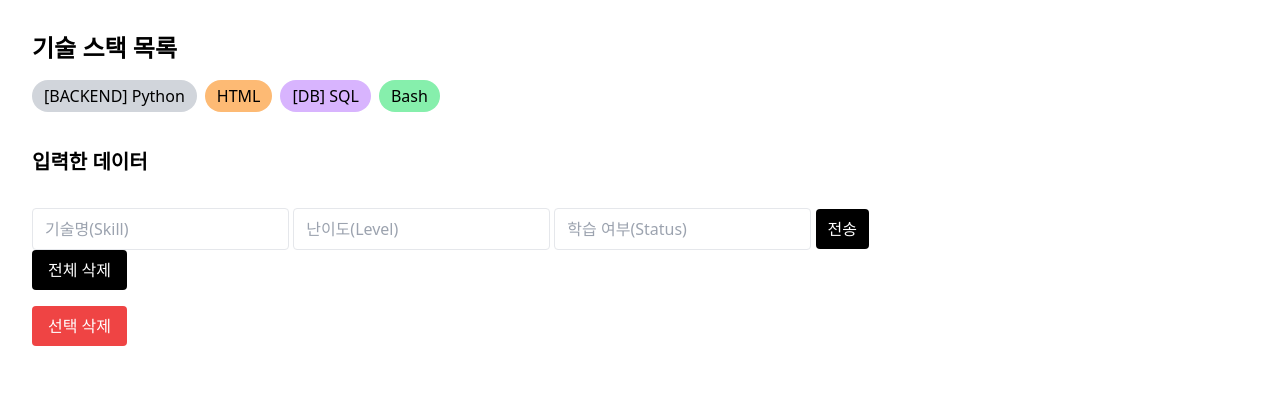
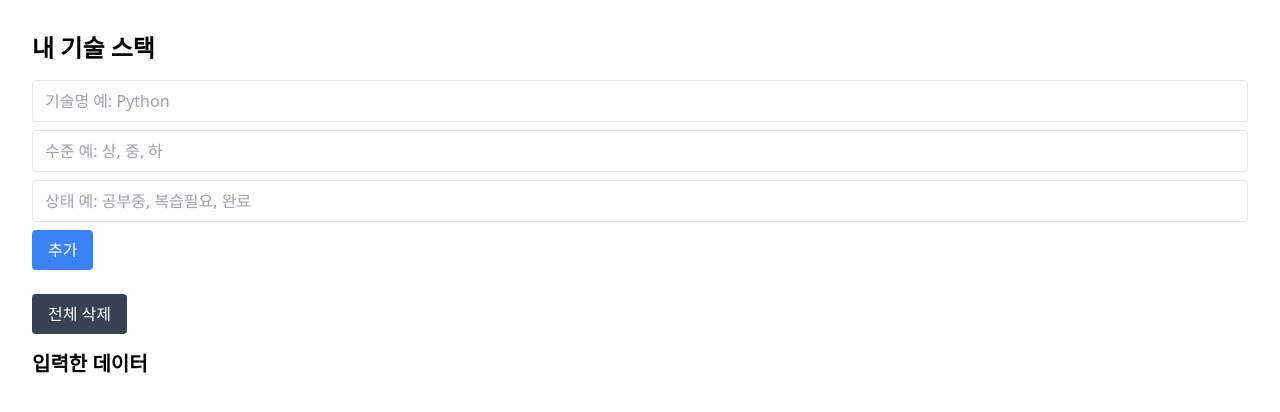
Before and after one commit to vilinetgottaworld/hello_flask, a Flask app: page / in a window 1280 px wide. Shown: the top 412 px of the page. Run offline with Flask 3, Linux system fonts and the light colour scheme; some libraries are stand-ins or nearby versions.

Commit message:
딕셔너리 다속성 create read delete 구현

```diff
--- a/app.py
+++ b/app.py
@@ -1,25 +1,35 @@
 from flask import Flask, render_template, request, redirect
 
 app = Flask(__name__)
+
 messages = []
 
 @app.route('/')
 def home():
-    skills = ["Python", "HTML", "SQL", "Bash"]
-    return render_template('index.html', data=skills, messages=messages)
+    return render_template('index.html', messages=messages)
 
 @app.route('/send', methods=['POST'])
 def send():
-    skill = request.form.get('skill')
-    level = request.form.get('level')
-    status = request.form.get('status')
-    messages.append(skill + " / " + level + " / " + status)
+    skill = request.form.get('skill', '').strip()
+    level = request.form.get('level', '').strip()
+    status = request.form.get('status', '').strip()
+
+    if not skill or not level or not status:
+        return redirect('/')
+
+    messages.append({
+        "skill": skill,
+        "level": level,
+        "status": status
+    })
+
     return redirect('/')
 
-@app.route('/delete', methods=['POST'])
-def delete():
-    index = int(request.form['index'])
-    messages.pop(index)
+@app.route('/delete/<int:index>', methods=['POST'])
+def delete(index):
+    if 0 <= index < len(messages):
+        messages.pop(index)
+
     return redirect('/')
 
 @app.route('/delete_all', methods=['POST'])
@@ -27,35 +37,5 @@ def delete_all():
     messages.clear()
     return redirect('/')
 
-@app.route('/delete_selected', methods=['POST'])
-def delete_selected():
-    indexes = request.form.getlist('delete_indexes')
-
-    indexes = [int(index) for index in indexes]
-    indexes.sort(reverse=True)
-
-    for index in indexes:
-        messages.pop(index)
-
-    return redirect('/')
-
-@app.route('/edit/<int:index>')
-def edit(index):
-	return render_template('edit.html', index=index, item=messages[index])
-
-@app.route('/update', methods=['POST'])
-def update():
-    index = int(request.form['index'])
-    value = request.form.get('value')
-
-    if value.strip() == "":
-        return redirect(f'/edit/{index}')
-
-    if value == messages[index]:
-        return redirect('/')
-
-    messages[index] = value
-    return redirect('/')
-
 if __name__ == '__main__':
-    app.run(debug=True)
+    app.run(host="0.0.0.0", port=5000, debug=True)
--- a/templates/index.html
+++ b/templates/index.html
@@ -5,69 +5,87 @@
     <script src="https://cdn.tailwindcss.com"></script>
 </head>
 <body class="p-8">
-    <h1 class="text-2xl font-bold mb-4">기술 스택 목록</h1>
+    <h1 class="text-2xl font-bold mb-4">내 기술 스택</h1>
+
+        <form action="/send" method="POST" class="mb-6 space-y-2">
+    <input
+        type="text"
+        name="skill"
+        placeholder="기술명 예: Python"
+        class="border px-3 py-2 rounded w-full"
+    >
+
+    <input
+        type="text"
+        name="level"
+        placeholder="수준 예: 상, 중, 하"
+        class="border px-3 py-2 rounded w-full"
+    >
+
+    <input
+        type="text"
+        name="status"
+        placeholder="상태 예: 공부중, 복습필요, 완료"
+        class="border px-3 py-2 rounded w-full"
+    >
+
+    <button
+        type="submit"
+        class="bg-blue-500 text-white px-4 py-2 rounded"
+    >
+        추가
+    </button>
+</form>
+<form action="/delete_all" method="POST" class="mb-4">
+    <button
+        type="submit"
+        class="bg-gray-700 text-white px-4 py-2 rounded"
+    >
+        전체 삭제
+    </button>
+</form>
+    <h2 class="text-xl font-bold mb-3">입력한 데이터</h2>
     <div class="flex gap-2 flex-wrap">
-        {% for skill in data %}
-            {% if skill == "Python" %}
-                <span class="bg-gray-300 px-3 py-1 rounded-full">[BACKEND] {{ skill }}</span>
-            {% elif skill == "SQL" %}
-                <span class="bg-purple-300 px-3 py-1 rounded-full">[DB] {{ skill }}</span>
-            {% elif skill == "HTML" %}
-                <span class="bg-orange-300 px-3 py-1 rounded-full">{{ skill }}</span>
+        {% for item in messages %}
+            {% if item["skill"] == "Python" %}
+                <span class="bg-blue-300 px-3 py-1 rounded-full">{{item["skill"]}}</span>
+            {% elif item["skill"] == "SQL" %}
+                <span class="bg-cyan-300 px-3 py-1 rounded-full">{{item["skill"]}}</span>
+            {% elif item["skill"] == "HTML" %}
+                <span class="bg-orange-300 px-3 py-1 rounded-full">{{item["skill"]}}</span>
+            {% elif item["skill"] == "CSS" %}
+                <span class="bg-sky-300 px-3 py-1 rounded-full">{{item["skill"]}}</span>
+            {% elif item["skill"] == "Java" %}
+                <span class="bg-red-300 px-3 py-1 rounded-full">{{item["skill"]}}</span>
+            {% elif item["skill"] == "JavaScript" %}
+                <span class="bg-yellow-300 px-3 py-1 rounded-full">{{item["skill"]}}</span>
+            {% elif item["skill"] == "Bash" %}
+                <span class="bg-green-300 px-3 py-1 rounded-full">{{ item["skill"] }}</span>
             {% else %}
-                <span class="bg-green-300 px-3 py-1 rounded-full">{{ skill }}</span>
+                <span class="bg-gray-300 px-3 py-1 rounded-full">{{item["skill"]}}</span>
             {% endif %}
         {% endfor %}
     </div>
+    <div class="space-y-2">
+    {% for item in messages %}
+        <div class="border p-3 rounded flex justify-between items-center">
             <div>
-        <h2 class="mt-9 text-xl font-bold">입력한 데이터</h2>
-        {% for item in messages %}
-            <div class="bg-yellow-200 p-2 m-2 rounded flex justify-between items-center">
-                <span>{{ item }}</span>
+                <p class="font-bold">{{ item["skill"] }}</p>
+                <p class="text-sm text-gray-600">
+                    수준: {{ item["level"] }} / 상태: {{ item["status"] }}
+                </p>
+            </div>
 
-                <form action="/delete" method="post">
-                    <input type="hidden" name="index" value="{{ loop.index0 }}">
-                    <button type="submit" class="ml-2 bg-red-500 text-white px-3 py-1 rounded" onclick="return confirm('정말 삭제할까요?')">
+            <form action="/delete/{{ loop.index0 }}" method="POST">
+                <button
+                    type="submit"
+                    class="bg-red-500 text-white px-3 py-1 rounded"
+                >
                     삭제
                 </button>
             </form>
         </div>
     {% endfor %}
 </div>
-    <form action="/send" method="POST" class="mt-8">
-        <input type="text" name="skill" placeholder="기술명(Skill)" class="border px-3 py-2 rounded">
-        <input type="text" name="level" placeholder="난이도(Level)" class="border px-3 py-2 rounded">
-        <input type="text" name="status" placeholder="학습 여부(Status)" class="border px-3 py-2 rounded">
-        <button type="submit" class="bg-black text-white px-3 py-2 rounded">전송</button>
-
-    </form>
-    <form action="/delete_all" method="post">
-        <button type="submit" class="bg-black text-white px-4 py-2 rounded">
-            전체 삭제
-        </button>
-    </form>
-    <form action="/delete_selected" method="post">
-        {% for item in messages %}
-	        <div class="bg-yellow-200 p-2 m-2 rounded flex justify-between items-center">
-		        <span>{{ item }}</span>
-		        <div>
-			        <form action="/delete" method="post" style="display:inline;">
-				        <input type="hidden" name="index" value="{{ loop.index0 }}">
-				        <button type="submit" class="ml-2 bg-red-500 text-white px-3 py-1 rounded">
-	                        삭제
-				        </button>
-			        </form>
-			        <form action="/edit/{{ loop.index0 }}" method="get" style="display:inline;">
-				        <button type="submit" class="ml-2 bg-blue-500 text-white px-3 py-1 rounded">
-	                        수정
-				        </button>
-			        </form>
-		        </div>
-	        </div>
-        {% endfor %}
-        <button type="submit" class="mt-4 bg-red-500 text-white px-4 py-2 rounded">
-            선택 삭제
-        </button>
-    </form>
 </body>
 </html>
```
Also changed, not shown: README.md. Lines whose indentation alone changed are shown as unchanged.
